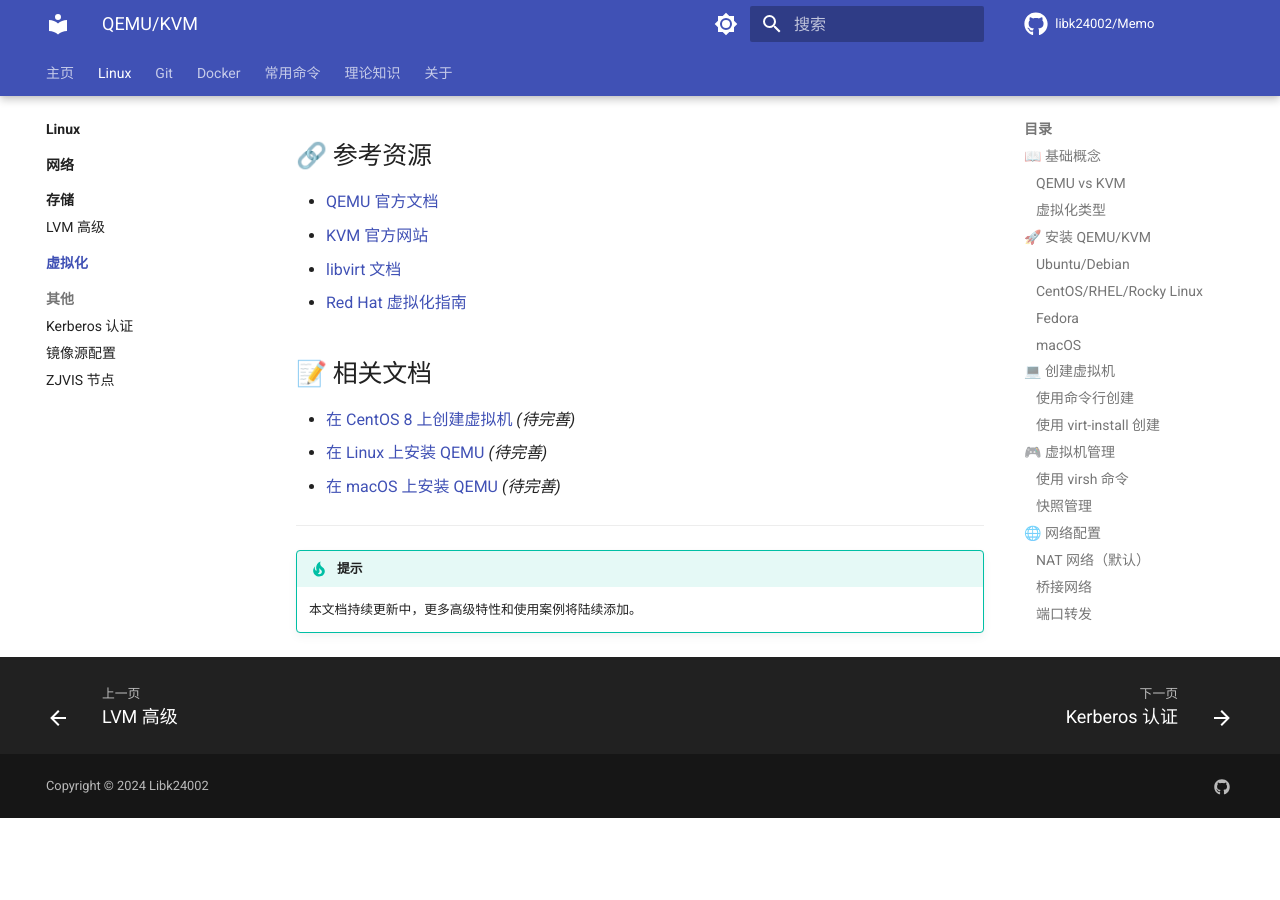
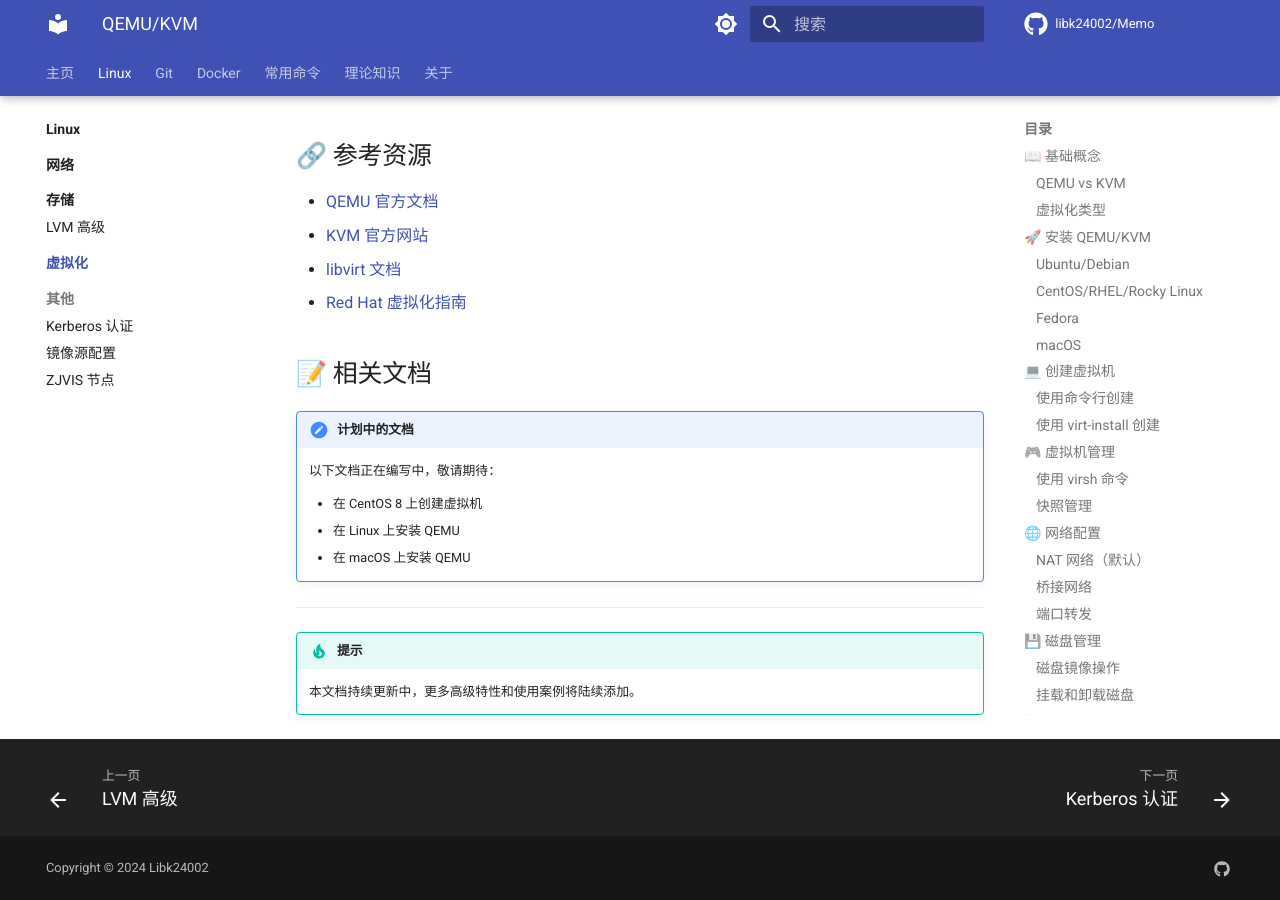
Before and after one commit to libk24002/Memo, an MkDocs documentation site: the page built from docs/linux/virtual-machine/qemu/README.md, in a window 1280 px wide and 900 px high, scrolled down 8957 px. Built offline with MkDocs 1.6.1 and Material for MkDocs 9.7.7, drawn with Linux system fonts in a browser that asks for light colours; comment, search, counter and statistics services are not loaded; before the commit the page ends 9775 px from its top, so only the background shows below that.

Commit message:
:beer: Ai update

```diff
--- a/docs/linux/virtual-machine/qemu/README.md
+++ b/docs/linux/virtual-machine/qemu/README.md
@@ -439,9 +439,12 @@
 
 ## 📝 相关文档
 
-- [在 CentOS 8 上创建虚拟机](create.centos.8.with.qemu.md) *(待完善)*
-- [在 Linux 上安装 QEMU](install.with.linux.md) *(待完善)*
-- [在 macOS 上安装 QEMU](install.with.mac.md) *(待完善)*
+!!! note "计划中的文档"
+    以下文档正在编写中，敬请期待：
+
+    - 在 CentOS 8 上创建虚拟机
+    - 在 Linux 上安装 QEMU
+    - 在 macOS 上安装 QEMU
 
 ---
 
--- a/requirements.txt
+++ b/requirements.txt
@@ -4,8 +4,3 @@
 
 # Markdown 扩展
 pymdown-extensions>=10.7
-
-# 其他有用的插件
-mkdocs-git-revision-date-localized-plugin>=1.2.4
-mkdocs-minify-plugin>=0.8.0
-mkdocs-awesome-pages-plugin>=2.9.2
```
